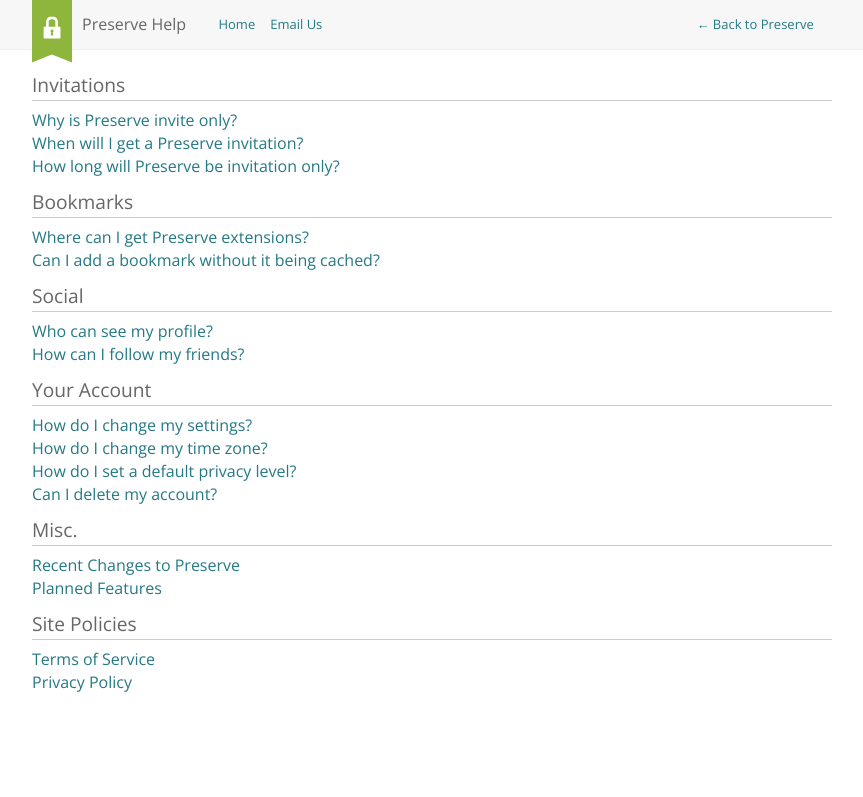
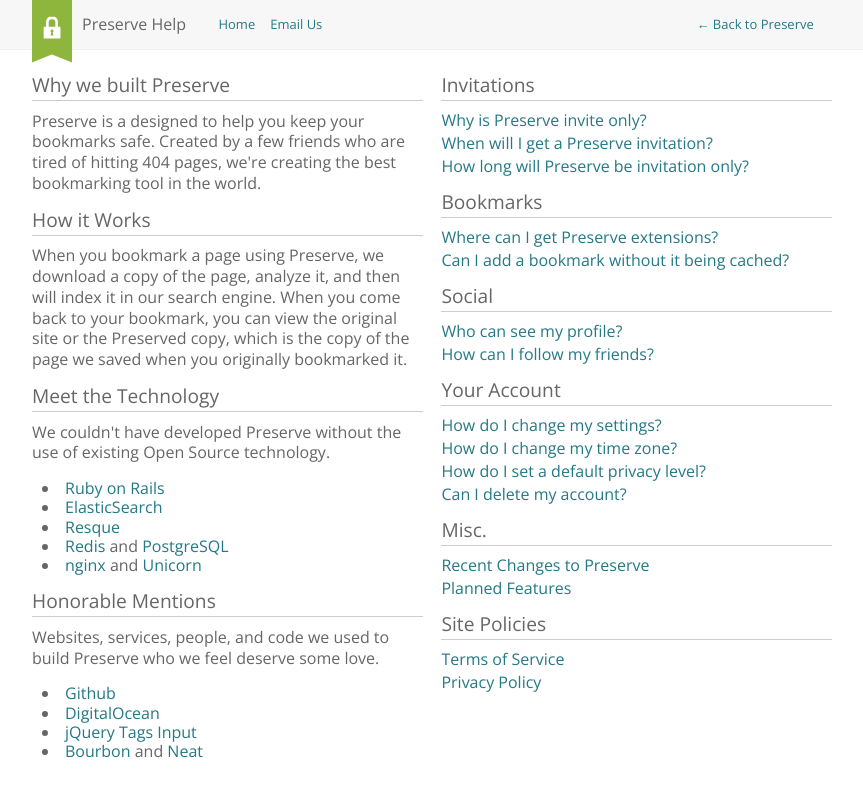
Before and after one commit to preserve/help.preserve.io, a Jekyll site: the page built from index.html, in a window 1280 px wide. Shown: the top 797 px of the page, without its empty margins (208-1071 px from the left). Built offline with Jekyll 4.4.1, drawn with Linux system fonts in a browser that asks for light colours; nearby versions of some CDN libraries.

Commit message:
Added about us content to the help index page.

```diff
--- a/index.html
+++ b/index.html
@@ -3,6 +3,42 @@
 title: Preserve Documentation
 ---
 
+<div class="left">
+  <h3>Why we built Preserve</h3>
+  <p>
+    Preserve is a designed to help you keep your bookmarks safe. Created by a few friends who are tired of hitting 404 pages, we're creating the best bookmarking tool in the world.
+  </p>
+
+  <h3>How it Works</h3>
+  <p>
+    When you bookmark a page using Preserve, we download a copy of the page, analyze it, and then will index it in our search engine. When you come back to your bookmark, you can view the original site or the Preserved copy, which is the copy of the page we saved when you originally bookmarked it.
+  </p>
+
+  <h3>Meet the Technology</h3>
+  <p>
+    We couldn't have developed Preserve without the use of existing Open Source technology.
+  </p>
+  <ul class="disc">
+    <li><a href="http://rubyonrails.org">Ruby on Rails</a></li>
+    <li><a href="http://elasticsearch.org">ElasticSearch</a></li>
+    <li><a href="https://github.com/defunkt/resque">Resque</a></li>
+    <li><a href="http://redis.io">Redis</a> and <a href="http://postgresql.org">PostgreSQL</a></li>
+    <li><a href="http://nginx.org">nginx</a> and <a href="http://unicorn.bogomips.org/">Unicorn</a></li>
+  </ul>
+
+  <h3>Honorable Mentions</h3>
+  <p>
+    Websites, services, people, and code we used to build Preserve who we feel deserve some love.
+  </p>
+  <ul class="disc">
+    <li><a href="http://github.com">Github</a></li>
+    <li><a href="https://www.digitalocean.com/">DigitalOcean</a></li>
+    <li><a href="http://xoxco.com/projects/code/tagsinput/">jQuery Tags Input</a></li>
+    <li><a href="http://bourbon.io/">Bourbon</a> and <a href="http://neat.bourbon.io/">Neat</a></li>
+  </ul>
+</div>
+
+<div class="right">
   <h3>Invitations</h3>
   <ul class="index">
     <li><a href="/invitations/why.html">Why is Preserve invite only?</a></li>
@@ -46,3 +82,4 @@
     <li><a href="/tos.html">Terms of Service</a></li>
     <li><a href="/privacy.html">Privacy Policy</a></li>
   </ul>
+</div>
--- a/stylesheets/base.css
+++ b/stylesheets/base.css
@@ -179,3 +179,11 @@
   margin-bottom: 1em;
   padding-bottom: 1em;
   border-bottom: 1px solid #EEE; }
+
+.left, .right {
+  display: block;
+  float: left;
+  margin-right: 2.35765%;
+  width: 48.82117%; }
+  .left:last-child, .right:last-child {
+    margin-right: 0; }
--- a/stylesheets/base.scss
+++ b/stylesheets/base.scss
@@ -179,3 +179,7 @@
     border-bottom: 1px solid #EEE;
   }
 }
+
+.left, .right {
+  @include span-columns(6);
+}
```
Lines whose indentation alone changed are shown as unchanged.
